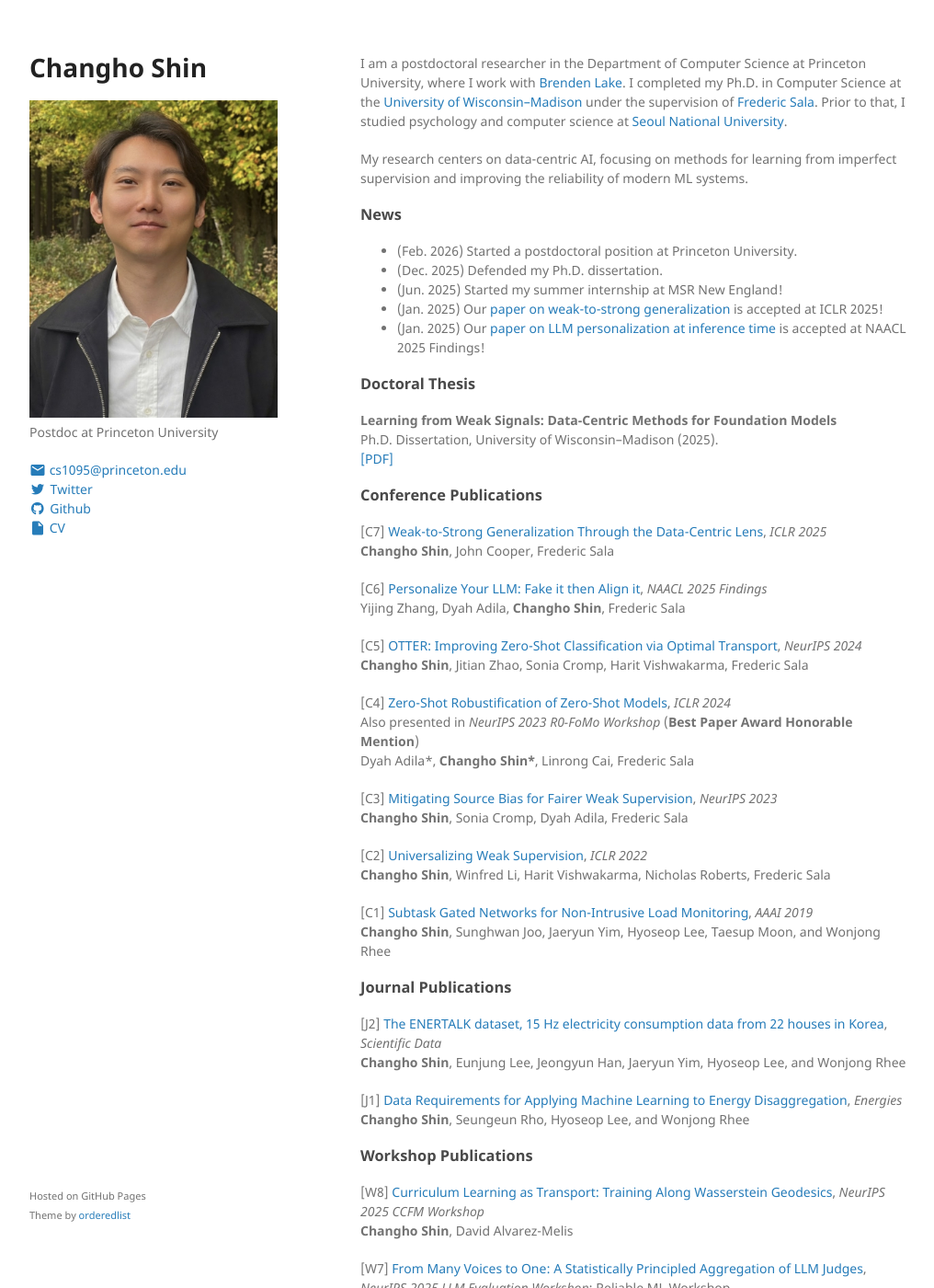
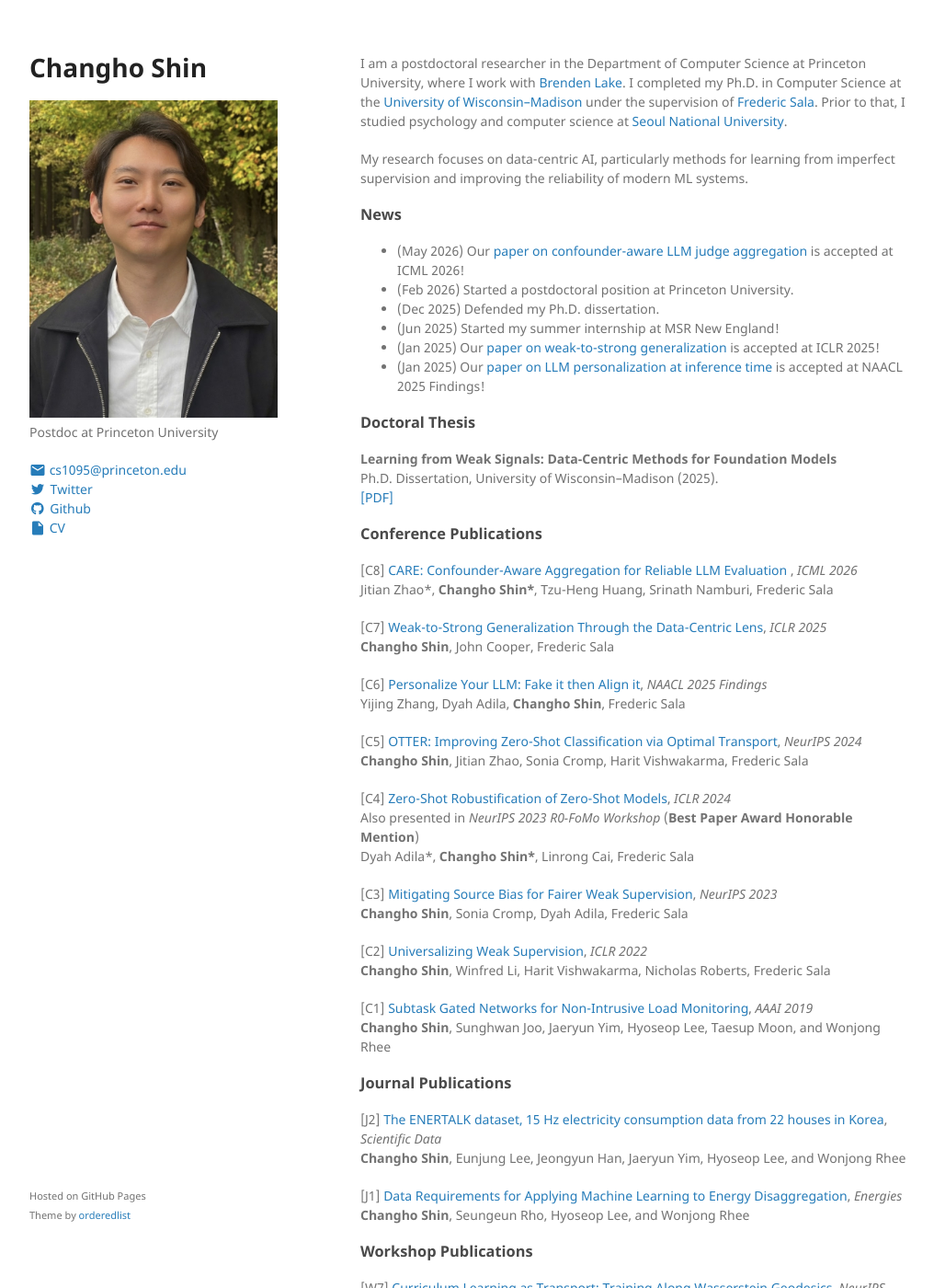
Before and after one commit to ch-shin/ch-shin.github.io, a Jekyll site: the page built from index.md, in a window 1280 px wide and 1400 px high. Shown: the whole window at 92% size, without its empty margins (128-1144 px from the left). Built offline with Jekyll 4.4.1, drawn with Linux system fonts in a browser that asks for light colours; some of the changed text lies outside the part shown.

Commit message:
Update site content and CV

```diff
--- a/_config.yml
+++ b/_config.yml
@@ -3,7 +3,7 @@ face: /assets/img/chshin.jpg
 description: Postdoc at Princeton University
 email: cs1095@princeton.edu
 github: https://github.com/ch-shin
-cv: https://ch-shin.github.io/assets/cv/cv_chshin_2602.pdf
+cv: https://ch-shin.github.io/assets/cv/cv_chshin_2605.pdf
 twitter: https://twitter.com/Changho_Shin_
 theme: jekyll-theme-minimal
 
--- a/index.md
+++ b/index.md
@@ -3,14 +3,15 @@ layout: default
 ---
 I am a postdoctoral researcher in the Department of Computer Science at Princeton University, where I work with [Brenden Lake](https://www.cs.princeton.edu/~bl8144/). I completed my Ph.D. in Computer Science at the [University of Wisconsin–Madison](https://www.cs.wisc.edu/) under the supervision of [Frederic Sala](https://pages.cs.wisc.edu/~fredsala/). Prior to that, I studied psychology and computer science at [Seoul National University](https://en.snu.ac.kr/).
 
-My research centers on data-centric AI, focusing on methods for learning from imperfect supervision and improving the reliability of modern ML systems.
+My research focuses on data-centric AI, particularly methods for learning from imperfect supervision and improving the reliability of modern ML systems.
 
 ### News
-* (Feb. 2026) Started a postdoctoral position at Princeton University.
-* (Dec. 2025) Defended my Ph.D. dissertation.
-* (Jun. 2025) Started my summer internship at MSR New England!
-* (Jan. 2025) Our [paper on weak-to-strong generalization](https://arxiv.org/abs/2412.03881) is accepted at ICLR 2025!
-* (Jan. 2025) Our [paper on LLM personalization at inference time](https://arxiv.org/abs/2503.01048) is accepted at NAACL 2025 Findings!
+* (May 2026) Our [paper on confounder-aware LLM judge aggregation](https://arxiv.org/abs/2603.00039) is accepted at ICML 2026!
+* (Feb 2026) Started a postdoctoral position at Princeton University.
+* (Dec 2025) Defended my Ph.D. dissertation.
+* (Jun 2025) Started my summer internship at MSR New England!
+* (Jan 2025) Our [paper on weak-to-strong generalization](https://arxiv.org/abs/2412.03881) is accepted at ICLR 2025!
+* (Jan 2025) Our [paper on LLM personalization at inference time](https://arxiv.org/abs/2503.01048) is accepted at NAACL 2025 Findings!
 
 <!-- * (Sep. 2024) Our [paper on effortless label distribution adaptation](https://arxiv.org/abs/2404.08461) is accepted at NeurIPS 2024!
 * (Jun. 2024) New preprint on [free self-alignment](https://arxiv.org/abs/2406.03642)!
@@ -34,6 +35,10 @@ Ph.D. Dissertation, University of Wisconsin–Madison (2025).
 [[PDF]](https://www.proquest.com/docview/3285441249?pq-origsite=gscholar&fromopenview=true&sourcetype=Dissertations%20&%20Theses)
 
 ### Conference Publications
+[C8] [CARE: Confounder-Aware Aggregation for Reliable LLM Evaluation
+](https://sites.google.com/view/llm-eval-workshop?pli=1), _ICML 2026_ <br/>
+Jitian Zhao\*, **Changho Shin\***, Tzu-Heng Huang, Srinath Namburi, Frederic Sala
+
 [C7] [Weak-to-Strong Generalization Through the Data-Centric Lens](https://arxiv.org/abs/2412.03881), _ICLR 2025_ <br/>
 **Changho Shin**, John Cooper, Frederic Sala
 
@@ -65,11 +70,8 @@ Korea](https://www.nature.com/articles/s41597-019-0212-5.epdf), _Scientific Data
 **Changho Shin**, Seungeun Rho, Hyoseop Lee, and Wonjong Rhee <br/>
 
 ### Workshop Publications
-[W8] [Curriculum Learning as Transport: Training Along Wasserstein Geodesics](https://sites.google.com/view/ccfm-neurips2025), _NeurIPS 2025 CCFM Workshop_ <br/>
+[W7] [Curriculum Learning as Transport: Training Along Wasserstein Geodesics](https://sites.google.com/view/ccfm-neurips2025), _NeurIPS 2025 CCFM Workshop_ <br/>
 **Changho Shin**, David Alvarez-Melis
-
-[W7] [From Many Voices to One: A Statistically Principled Aggregation of LLM Judges](https://sites.google.com/view/llm-eval-workshop?pli=1), _NeurIPS 2025 LLM Evaluation Workshop_; Reliable ML Workshop <br/>
-Jitian Zhao\*, **Changho Shin\***, Tzu-Heng Huang, Srinath Namburi, Frederic Sala
 
 [W6] [LLM-Integrated Bayesian State Space Models for Multimodal Time-Series Forecasting](https://berts-workshop.github.io/), _NeurIPS 2025 BERT2S Workshop_ <br/>
 Sungjun Cho, **Changho Shin**, Suenggwan Jo, Xinya Yan, Shourjo Aditya Chaudhuri, Frederic Sala
```
Also changed, not shown: 2 other files.
